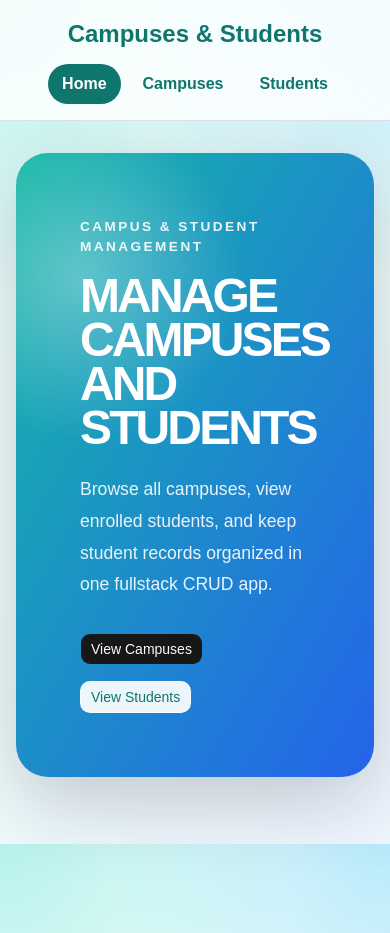
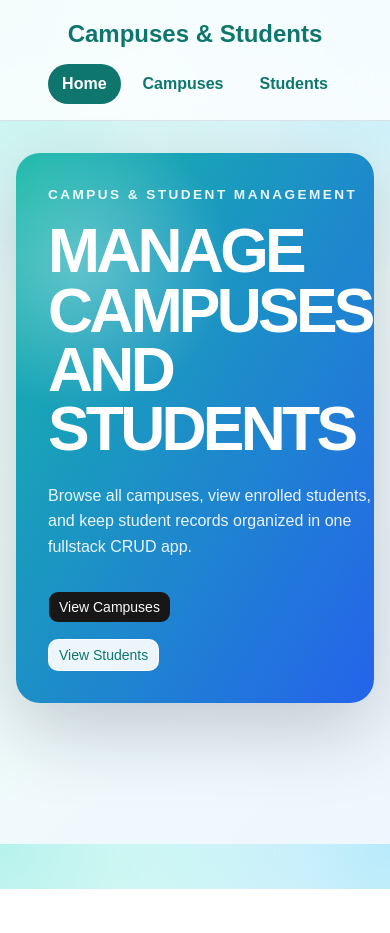
Before and after one commit to taizhenC/Final-Project_Fullstack-CRUD, a React (Vite) app in the folder my-app/: page / in a window 390 px wide. After the commit the page ends 889 px from the top, so only its background shows below. Built offline with nearby package versions, Linux system fonts and the light colour scheme.

Commit message:
Improve home hero responsiveness

```diff
--- a/my-app/src/App.css
+++ b/my-app/src/App.css
@@ -372,3 +372,30 @@ body {
   background: white;
   color: #0f766e;
 }
+
+@media (max-width: 768px) {
+  .home-page {
+    min-height: auto;
+  }
+
+  .home-hero {
+    min-height: 520px;
+    padding: 2rem;
+    border-radius: 24px;
+  }
+
+  .home-title {
+    font-size: clamp(2.7rem, 16vw, 4.5rem);
+    line-height: 0.95;
+  }
+
+  .home-description {
+    font-size: 1rem;
+    line-height: 1.6;
+  }
+
+  .home-actions {
+    flex-direction: column;
+    align-items: flex-start;
+  }
+}
```
